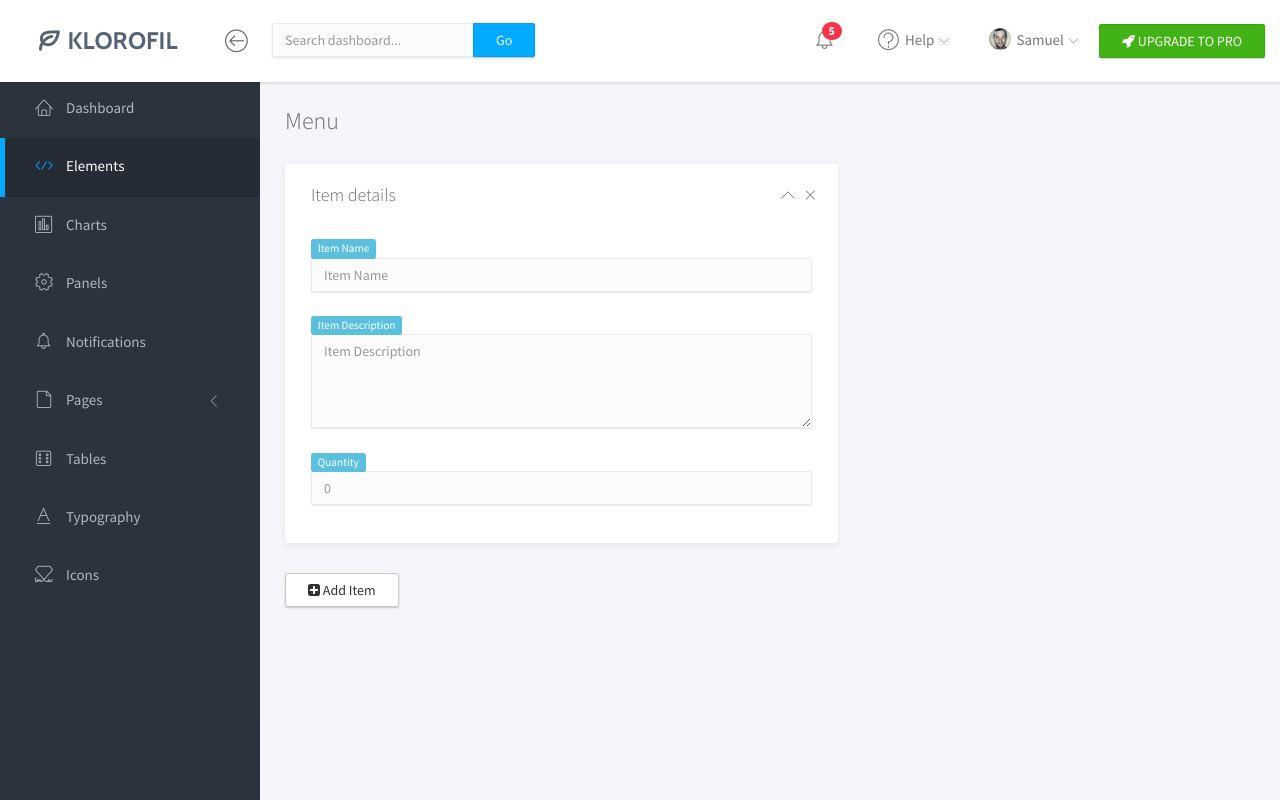
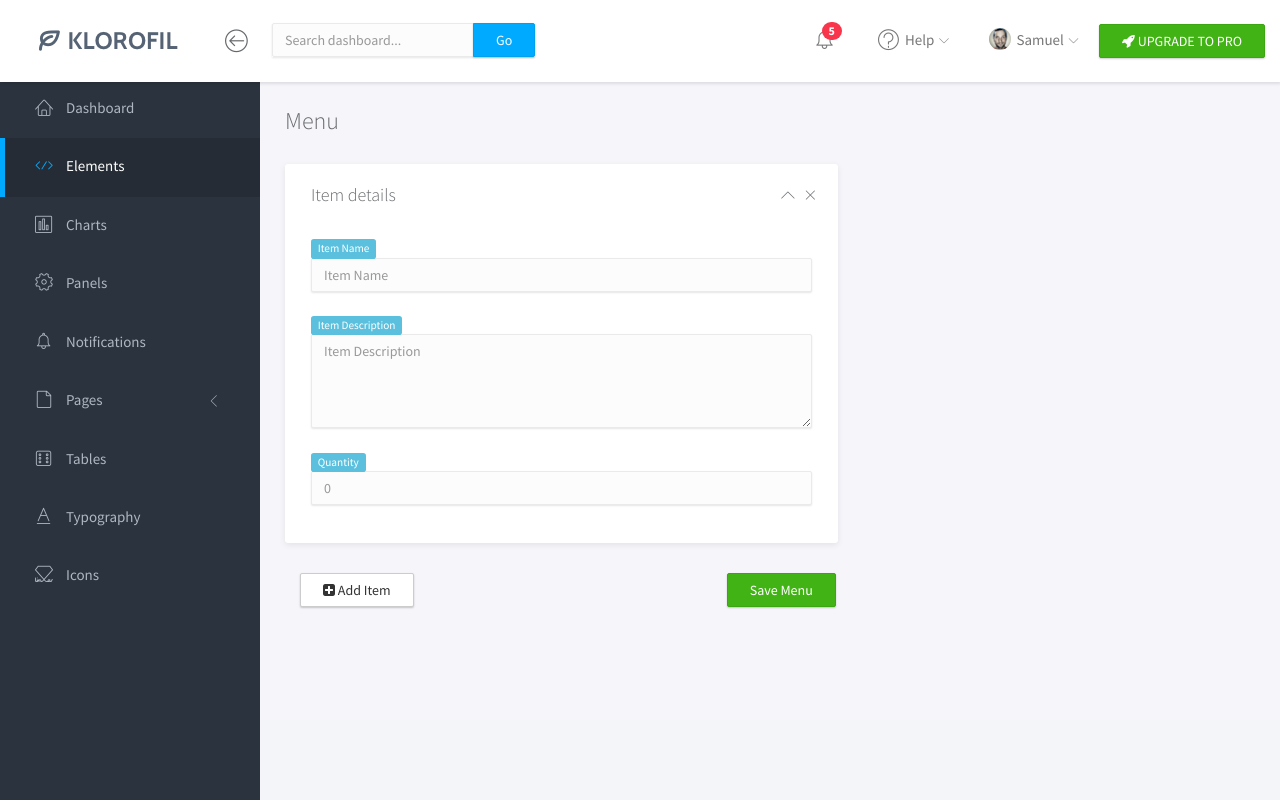
Before and after one commit to harshm16/SE-B5, a Flask app: template flaskr/templates/canteen_owner/elements.html in a window 1280 px wide. Run offline with Flask 2, Linux system fonts and the light colour scheme; the template is opened without the code that fills it, so the values that code supplies are empty; some libraries are stand-ins or nearby versions.

Commit message:
Added js part

```diff
--- a/flaskr/static/canteen_owner/scripts/dynamicElem.js
+++ b/flaskr/static/canteen_owner/scripts/dynamicElem.js
@@ -1,4 +1,17 @@
-$("this").click(function()
+/*$(".panel").click(function(e)
 {
-    alert("Clicker");
-})
+        alert("Collapse");
+        var $_target =  $(e.currentTarget);
+        var $_panelBody = $_target.find(".panel");
+        if($_panelBody)
+        {
+          $_panelBody.collapse('toggle');
+        }
+});*/
+
+$("#AddItem").click(function()
+{
+    var content= $('.panel').html();
+    $(".col-md-7").append("<div class='panel'>"+content+"</div>");
+    $('.panel').collapse({ parent: true, toggle: true });
+}) ;
--- a/flaskr/templates/canteen_owner/elements.html
+++ b/flaskr/templates/canteen_owner/elements.html
@@ -139,12 +139,16 @@
 									<br>
 								</div>
 							</div>
-							<div class="row">
-								<div class="col-md-5"><button type="button" class="btn btn-default" onclick="Addmenu()">
-									<i class="fa fa-plus-square"></i> Add Item</button></div>
-							</div>
 						</div>
 					</div>
+
+					<div class="col-md-7">
+						<button id="AddItem" type="button" class="btn btn-default" >
+							<i class="fa fa-plus-square"></i> Add Item
+						</button>
+						<button type="button" class="btn btn-success" style="float:right;">Save Menu</button>
+					</div>
+
 				</div>
 			</div>
 			<!-- END MAIN CONTENT -->
```
